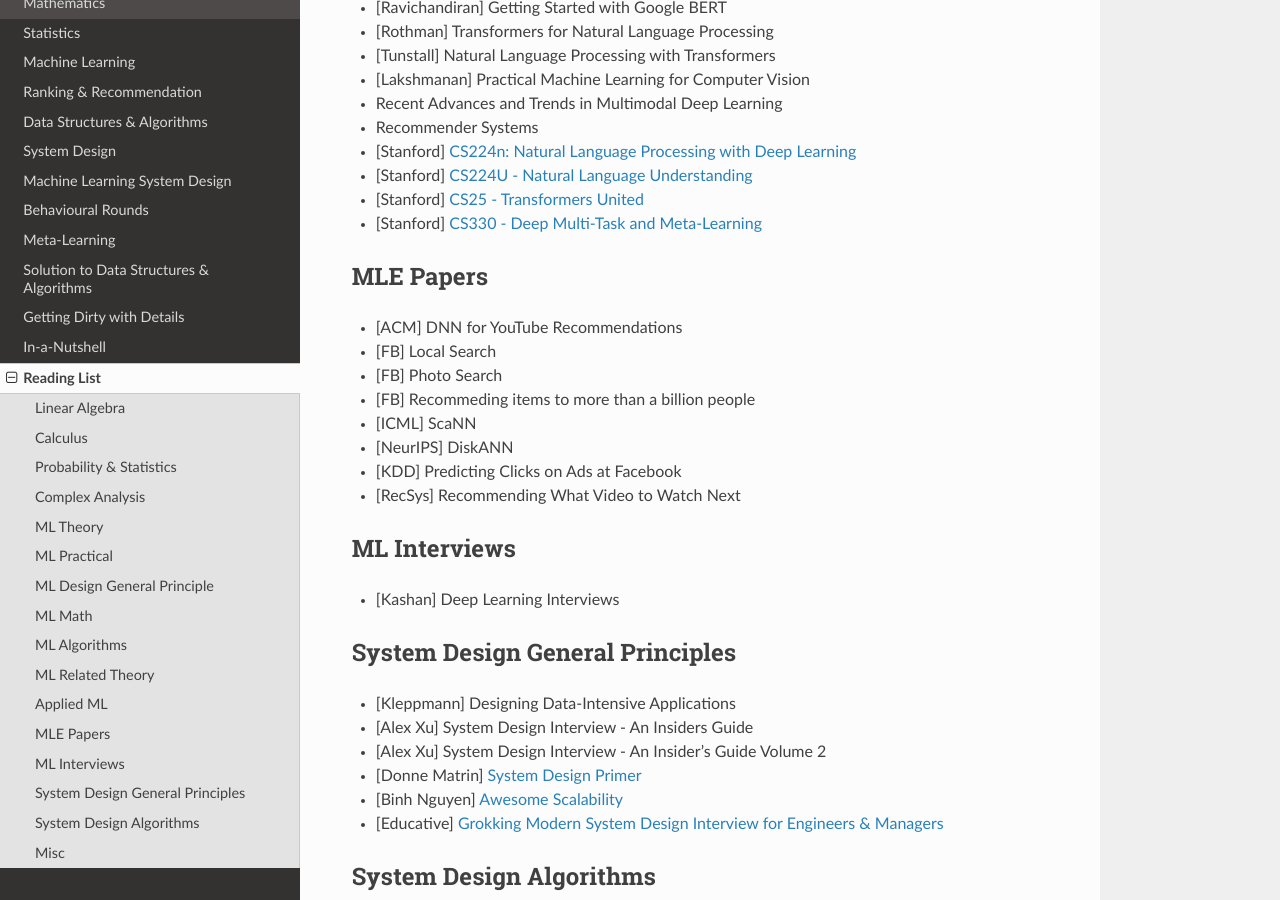
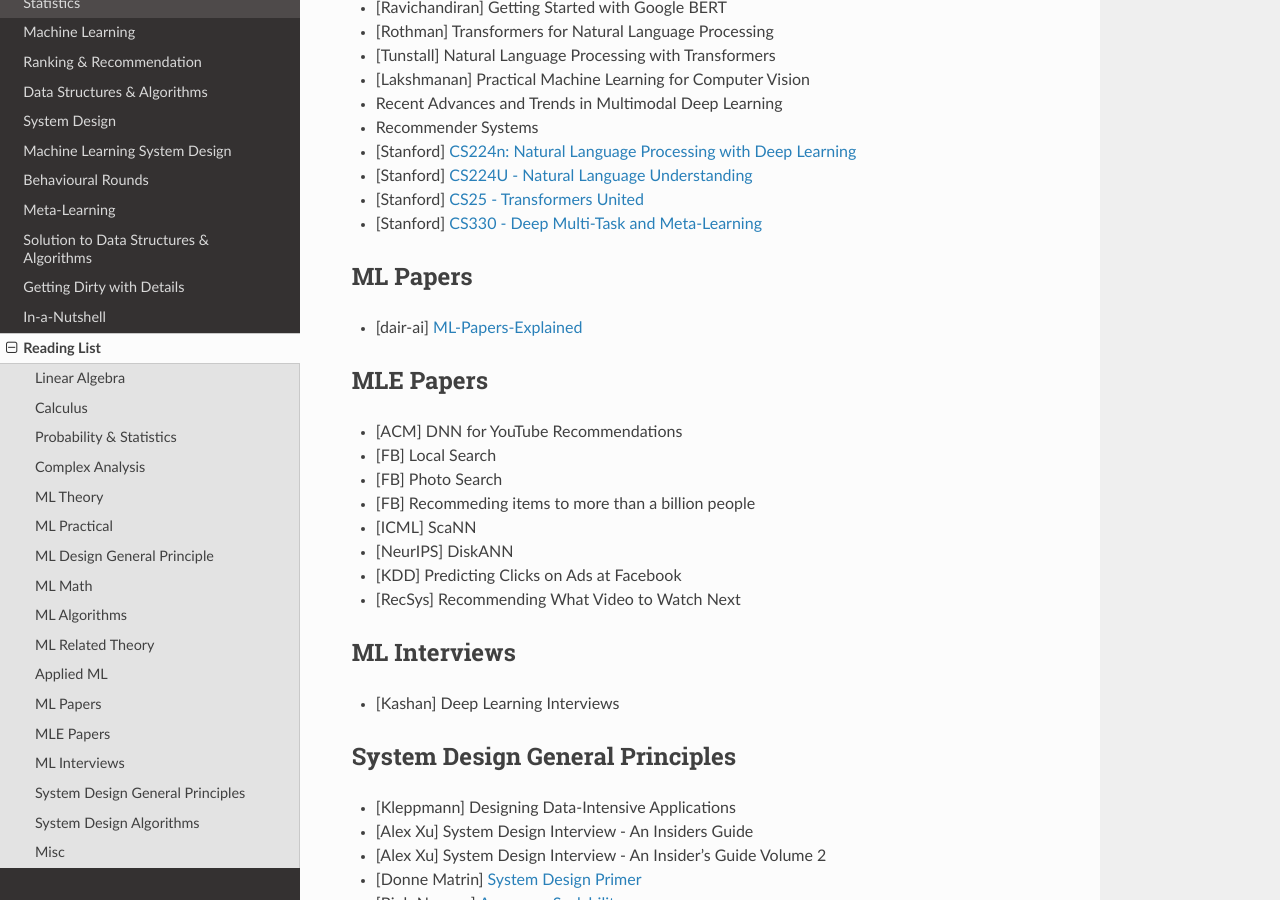
Before and after one commit to uselesstechjunks/leetcode, a Sphinx documentation site: the page built from docs/source/readlist.rst, in a window 1280 px wide and 900 px high, scrolled down 2052 px. Built offline with Sphinx 7.4.7 and the Read the Docs theme 2.0.0, drawn with Linux system fonts in a browser that asks for light colours.

Commit message:
Update readlist.rst

```diff
--- a/docs/source/readlist.rst
+++ b/docs/source/readlist.rst
@@ -103,6 +103,11 @@ Applied ML
 * [Stanford] `CS25 - Transformers United <https://www.youtube.com/playlist?list=PLoROMvodv4rNiJRchCzutFw5ItR_Z27CM>`_
 * [Stanford] `CS330 - Deep Multi-Task and Meta-Learning <https://www.youtube.com/playlist?list=PLoROMvodv4rMIJ-TvblAIkw28Wxi27B36>`_
 
+ML Papers
+***********************************
+
+* [dair-ai] `ML-Papers-Explained <https://github.com/dair-ai/ML-Papers-Explained>`_
+
 MLE Papers
 ***********************************
 
```
